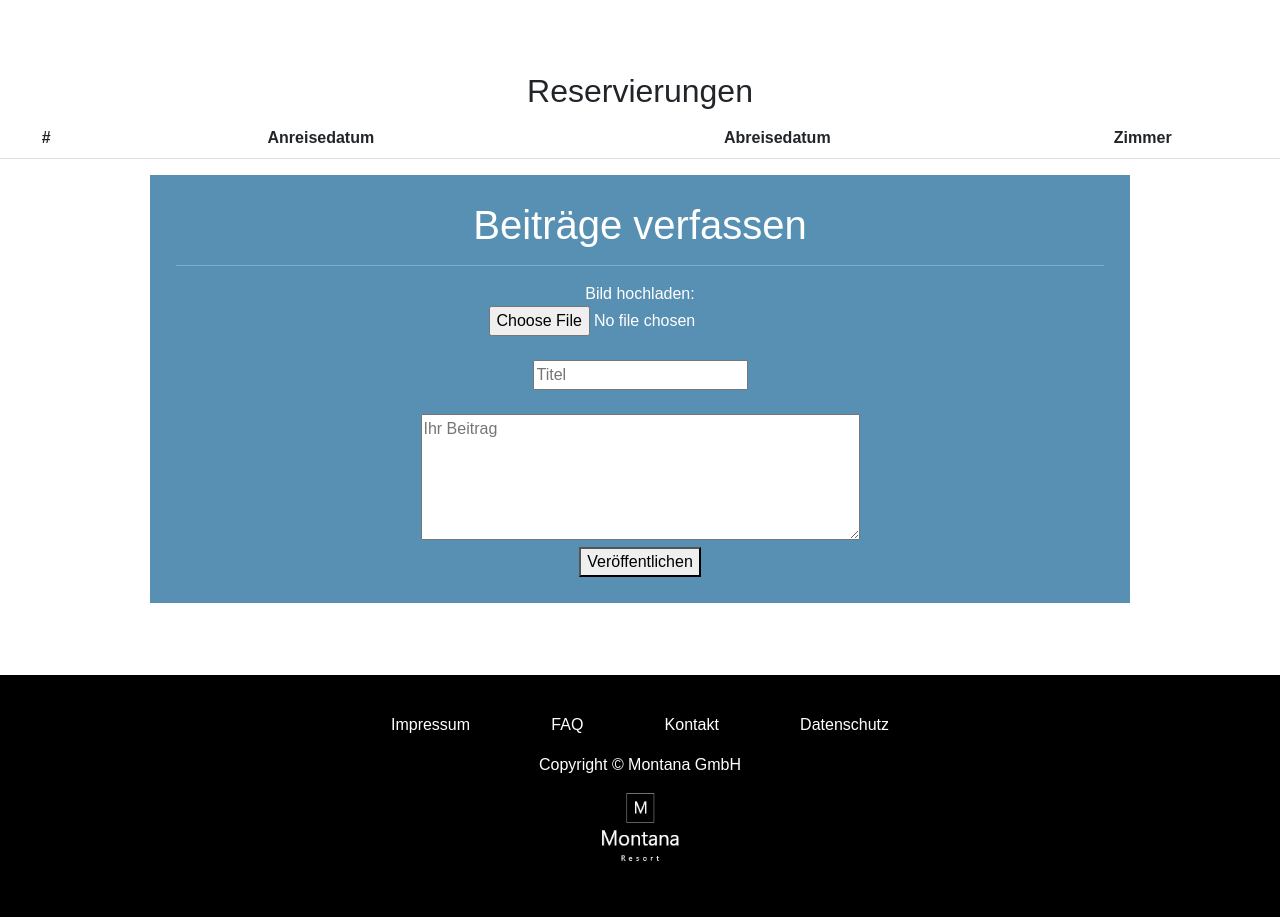
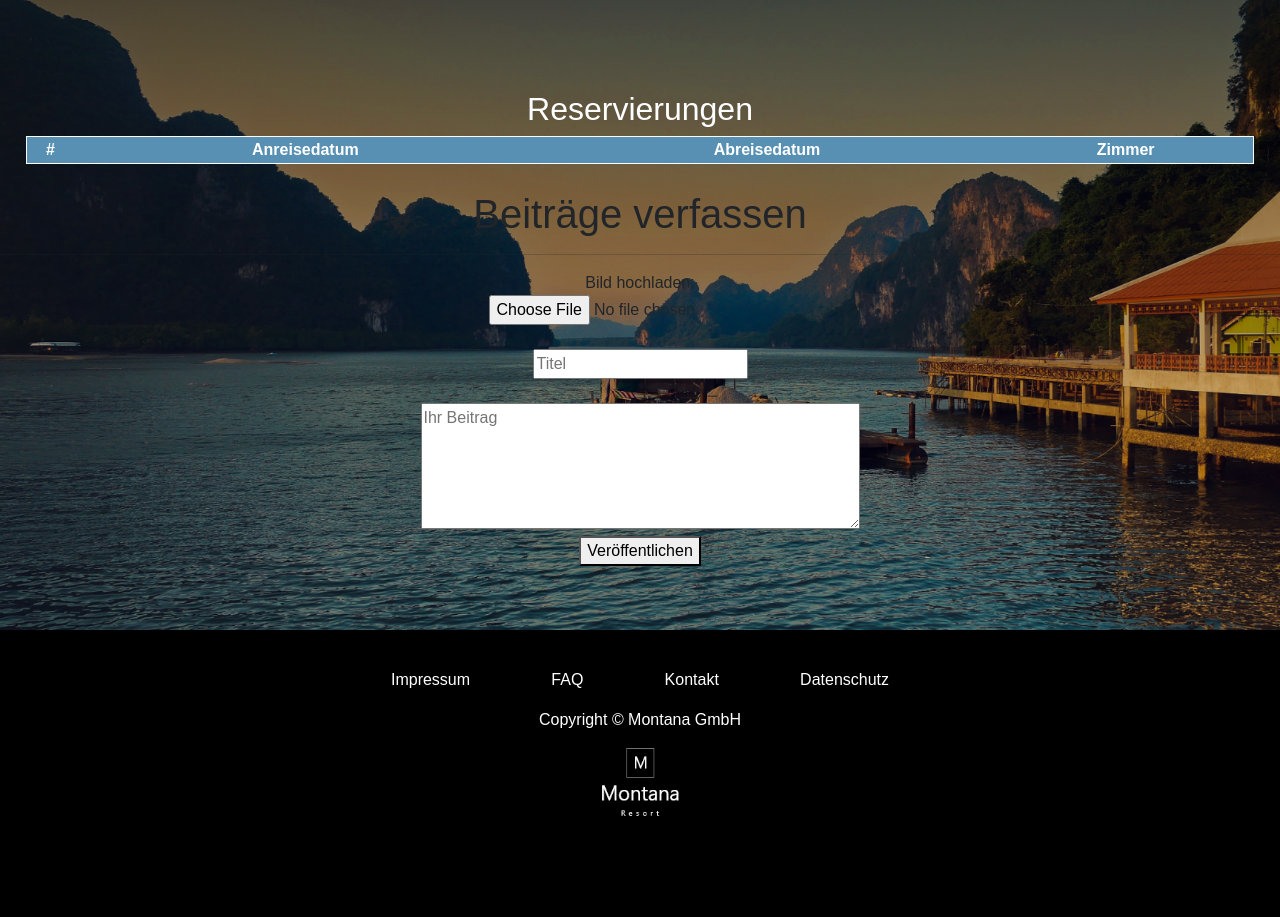
Before and after one commit to altink7/montanahotel_php, a PHP site: page /profil.php in a window 1280 px wide. Shown: the part 96-1013 px from the top of the page. After the commit the page ends 912 px from the top, so only its background shows below. Run offline with PHP 8.4, Linux system fonts and the light colour scheme; lists and menus that the app fills with data are empty.

Commit message:
css fixed, alle forms gefixed, resp. impl.

```diff
--- a/components/footer.php
+++ b/components/footer.php
@@ -9,3 +9,4 @@
             <li> <a href="index.php"> <img src="img/logo.png" width="80" height="70"></a> </li>
         </ul>
     </footer>
+    </body>
--- a/components/head.php
+++ b/components/head.php
@@ -5,6 +5,7 @@
     <meta charset="UTF-8">
     <meta name="viewport" content="width=device-width, initial-scale=1.0">
     <title>Hotel Montana</title>
+
     <!-- CSS only -->
     <link href="https://cdn.jsdelivr.net/npm/bootstrap@5.2.2/dist/css/bootstrap.min.css" rel="stylesheet"
         integrity="sha384-Zenh87qX5JnK2Jl0vWa8Ck2rdkQ2Bzep5IDxbcnCeuOxjzrPF/et3URy9Bv1WTRi" crossorigin="anonymous">
@@ -12,7 +13,7 @@
     <script src="https://cdn.jsdelivr.net/npm/bootstrap@5.2.2/dist/js/bootstrap.bundle.min.js"
         integrity="sha384-OERcA2EqjJCMA+/3y+gxIOqMEjwtxJY7qPCqsdltbNJuaOe923+mo//f6V8Qbsw3"
         crossorigin="anonymous"></script>
-
+    <link rel="stylesheet" href="style.css">
     <link rel="shortcut icon" type="image/x-icon" href="img/favicon.png">
-    <link rel="stylesheet" href="style.css">
+    <link rel="stylesheet" href="components/style.css">
 </head>
--- a/style.css
+++ b/components/style.css
@@ -197,12 +160,12 @@ footer ul li a:hover {
   padding-left: 15px;
   padding-right: 15px;
 }
-.contact {
-  color: white;
-  padding: 2%;
-  max-width: 980px;
-  margin: 0 auto;
-  background-color: #5890b3;
+
+.Form{
+  background-image: url(../img/banner.png);
+  background-size: cover;
+  padding-top: 5%;
+  padding-bottom: 5%;
 }
 
 .bf-container {
@@ -212,3 +175,59 @@ footer ul li a:hover {
   margin: 0 auto;
   background-color: #5890b3;
 }
+
+.reservierungen {
+  color: white;
+  padding: 2%;
+}
+.reservierungen table {
+  background-color: #5890b3;
+  margin: 0 auto;
+  border: 1px solid;
+  border-collapse: collapse;
+  width: 100%;
+}
+
+.reservierungen table tr:nth-child(odd) {
+  border-top: 1px solid;
+  padding: 5px;
+}
+
+footer {
+  position: relative;
+  bottom: 0;
+  padding-top: 3%;
+  padding-bottom: 3%;
+  width: 100%;
+  background-color: black;
+
+}
+
+
+footer:hover {
+  background-color: #5890b3;
+}
+
+footer ul {
+  padding-left: 0px;
+  text-align: center;
+  color: white;
+}
+
+footer ul li {
+  font-weight: 350;
+  list-style: none;
+  display: inline;
+  margin: 2%;
+  padding: 1%;
+}
+
+footer ul li a {
+  color: white;
+  text-decoration: none;
+}
+
+footer ul li a:hover {
+  color: white;
+  text-decoration: underline 2px;
+}
--- a/faq.php
+++ b/faq.php
@@ -3,8 +3,7 @@ $page = basename($_SERVER['PHP_SELF'], '.php');
 include 'components/head.php';
 include 'components/nav.php';
 ?>
-<div class="bgForms">
-<br><br><br>
+<div class="Form">
     <div class="contact text-center">
         <h1 class="kontaktieren">FAQs</h1><br>
                 <div class="col-lg-12">
@@ -25,7 +24,6 @@ include 'components/nav.php';
             </div>
         </div>
     </div>
-    <br><br><br>
     <?php
     include 'components/footer.php';
     ?>
--- a/impressum.php
+++ b/impressum.php
@@ -6,8 +6,8 @@ include 'components/nav.php';
 ?>
 
     <section>
-    <div class="bgForms">
-    <br><br><br>
+    <div class="Form">
+
     <div class="contact text-center">
         <h1 class="kontaktieren">Impressum</h1><br>
                 <div class="col-lg-12">
@@ -36,7 +36,7 @@ include 'components/nav.php';
                 </div>
             </div>
         </div>
-        <br><br><br>
+
     <?php
     include 'components/footer.php';
     ?>
--- a/kontakt.php
+++ b/kontakt.php
@@ -27,8 +27,7 @@ if ($_SERVER["REQUEST_METHOD"] == "POST") {
 }
 ?>
     <!--Section start-->
-    <div class="bgForms">
-    <br><br><br>
+    <div class="Form">
     <div class="contact text-center">
         <h1 class="kontaktieren">Kontaktieren Sie uns!</h1><br>
 
@@ -66,7 +65,6 @@ if ($_SERVER["REQUEST_METHOD"] == "POST") {
         </div>
     </div>
 </div>
-<br><br><br>
     <!--Section end-->
 
     <?php
--- a/profil.php
+++ b/profil.php
@@ -11,54 +11,56 @@ $fromdate = $todate = $zimmer = $breakfast = $parking = $pets = "";
 
 
 if ($_SERVER["REQUEST_METHOD"] == "POST") {
-    if (empty($_SESSION["fromdate"]) || end($_SESSION["fromdate"]) != $_POST['from-date'] ||
-        end($_SESSION["todate"]) != $_POST['to-date']) {
+    if (
+        empty($_SESSION["fromdate"]) || end($_SESSION["fromdate"]) != $_POST['from-date'] ||
+        end($_SESSION["todate"]) != $_POST['to-date']
+    ) {
 
-        if(empty($_SESSION["fromdate"])){
+        if (empty($_SESSION["fromdate"])) {
             $_SESSION["fromdate"] = array();
             $_SESSION["fromdate"][] = $_POST['from-date'];
-        }else{
+        } else {
             $_SESSION["fromdate"][] = $_POST['from-date'];
         }
 
-        if(empty($_SESSION["todate"])){
+        if (empty($_SESSION["todate"])) {
             $_SESSION["todate"] = array();
             $_SESSION["todate"][] = $_POST['to-date'];
-        }else{
+        } else {
             $_SESSION["todate"][] = $_POST['to-date'];
         }
 
-        if(empty($_SESSION["zimmer"])){
+        if (empty($_SESSION["zimmer"])) {
             $_SESSION["zimmer"] = array();
             $_SESSION["zimmer"][] = $_POST['room-select'];
-        }else{
+        } else {
             $_SESSION["zimmer"][] = $_POST['room-select'];
         }
 
-        if(empty($_SESSION["breakfast"])&&isset($_POST['breakfast'])){
+        if (empty($_SESSION["breakfast"]) && isset($_POST['breakfast'])) {
             $_SESSION["breakfast"] = array();
             $_SESSION["breakfast"][] = 'Ja';
-        }else if(isset($_POST['breakfast'])){
+        } else if (isset($_POST['breakfast'])) {
             $_SESSION["breakfast"][] = 'Ja';
-        }else{
+        } else {
             $_SESSION["breakfast"][] = 'Nein';
         }
 
-        if(empty($_SESSION["parking"])&&isset($_POST['parking'])){
+        if (empty($_SESSION["parking"]) && isset($_POST['parking'])) {
             $_SESSION["parking"] = array();
             $_SESSION["parking"][] = 'Ja';
-        }else if(isset($_POST['parking'])){
+        } else if (isset($_POST['parking'])) {
             $_SESSION["parking"][] = 'Ja';
-        }else{
+        } else {
             $_SESSION["parking"][] = 'Nein';
         }
 
-        if(empty($_SESSION["pets"])&& isset($_POST['pets'])){
+        if (empty($_SESSION["pets"]) && isset($_POST['pets'])) {
             $_SESSION["pets"] = array();
             $_SESSION["pets"][] = 'Ja';
-        }else if(isset($_POST['pets'])){
+        } else if (isset($_POST['pets'])) {
             $_SESSION["pets"][] = 'Ja';
-        }else{
+        } else {
             $_SESSION["pets"][] = 'Nein';
         }
     }
@@ -67,12 +69,10 @@ $fromdate = $todate = $zimmer = $breakfast = $parking = $pets = "";
 
 ?>
 
-<div class="content text-center" >
-
-
-<table class="table">
+<div class="Form">
+    <div class="reservierungen text-center">
+        <table class="reservierung-table">
             <thead class="thead-light">
-    <br><br><br>
                 <h2>Reservierungen</h2>
                 <tr>
                     <th scope="col">#</th>
@@ -84,28 +84,34 @@ $fromdate = $todate = $zimmer = $breakfast = $parking = $pets = "";
             <tbody>
                 <?php
         //check if array is empty
-        if(!empty($_SESSION["fromdate"])){
-            foreach($_SESSION["fromdate"] as $key => $value){
+        if (!empty($_SESSION["fromdate"])) {
+            foreach ($_SESSION["fromdate"] as $key => $value) {
                 echo "<tr>";
-                echo "<th scope='row'>".($key+1)."</th>";
-                echo "<td>".$value."</td>";
-                echo "<td>".$_SESSION["todate"][$key]."</td>";
-                echo "<td>".$_SESSION["zimmer"][$key]."</td>";
+                echo "<th scope='row'>" . ($key + 1) . "</th>";
+                echo "<td>" . $value . "</td>";
+                echo "<td>" . $_SESSION["todate"][$key] . "</td>";
+                echo "<td>" . $_SESSION["zimmer"][$key] . "</td>";
                 echo "</tr>";
                 echo "<tr>";
-                echo "<th scope='row'> </th>";
-                echo "<td> Frühtück:".$_SESSION["breakfast"][$key]."</td>";
-                echo "<td> Parking:".$_SESSION["parking"][$key]."</td>";
-                echo "<td> Tiere:".$_SESSION["pets"][$key]."</td>";
+                //if this is the last element of the array then th is new
+                if ($key == count($_SESSION["fromdate"]) - 1) {
+                    echo "<th scope='row'>Neu</th>";
+                } else {
+                    echo "<th scope='row'>bestätigt</th>";
+                }
+                echo "<td> Frühtück:" . $_SESSION["breakfast"][$key] . "</td>";
+                echo "<td> Parking:" . $_SESSION["parking"][$key] . "</td>";
+                echo "<td> Tiere:" . $_SESSION["pets"][$key] . "</td>";
                 echo "</tr>";
             }
-        }   ?>
+        } ?>
             </tbody>
         </table>
 
-
+    </div>
     <div class="contact text-center">
-        <h1 class="kontaktieren">Beiträge verfassen</h1><hr>
+        <h1 class="kontaktieren">Beiträge verfassen</h1>
+        <hr>
         <form action="news.php" method="post" enctype="multipart/form-data">
             <div class="form-group">
                 <label for="picture">Bild hochladen:</label><br>
@@ -116,14 +122,16 @@ $fromdate = $todate = $zimmer = $breakfast = $parking = $pets = "";
                 <input type="text" name="title" id="title" placeholder="Titel"><br><br>
             </div>
             <div class="form-group">
-  <textarea type="text" name="text" id="text" placeholder="Ihr Beitrag"cols="45" rows="5"></textarea>
+                <textarea type="text" name="text" id="text" placeholder="Ihr Beitrag" cols="45" rows="5"></textarea>
             </div>
             <button type="submit">Veröffentlichen</button>
     </div>
 </div>
 </div>
 </div>
-<br><br><br>
+
+</div>
+
 <?php
 include 'components/footer.php';
 ?>
--- a/reservation.php
+++ b/reservation.php
@@ -6,7 +6,7 @@ include 'components/nav.php';
 
 ?>
 
-<br><br><br>
+<div class="Form">
     <div class="bf-container text-center">
         <div class="bf-body">
             <div class="bf-head">
@@ -55,7 +55,7 @@ include 'components/nav.php';
 
         </div>
     </div>
-<br><br><br>
+</div>
 <?php
 include 'components/footer.php';
 ?>
```
Also changed, not shown: other parts of components/style.css (+1 -38 lines), datenschutz.php (+31 -11 lines), news.php (+2 -5 lines). Lines whose indentation alone changed are shown as unchanged.
